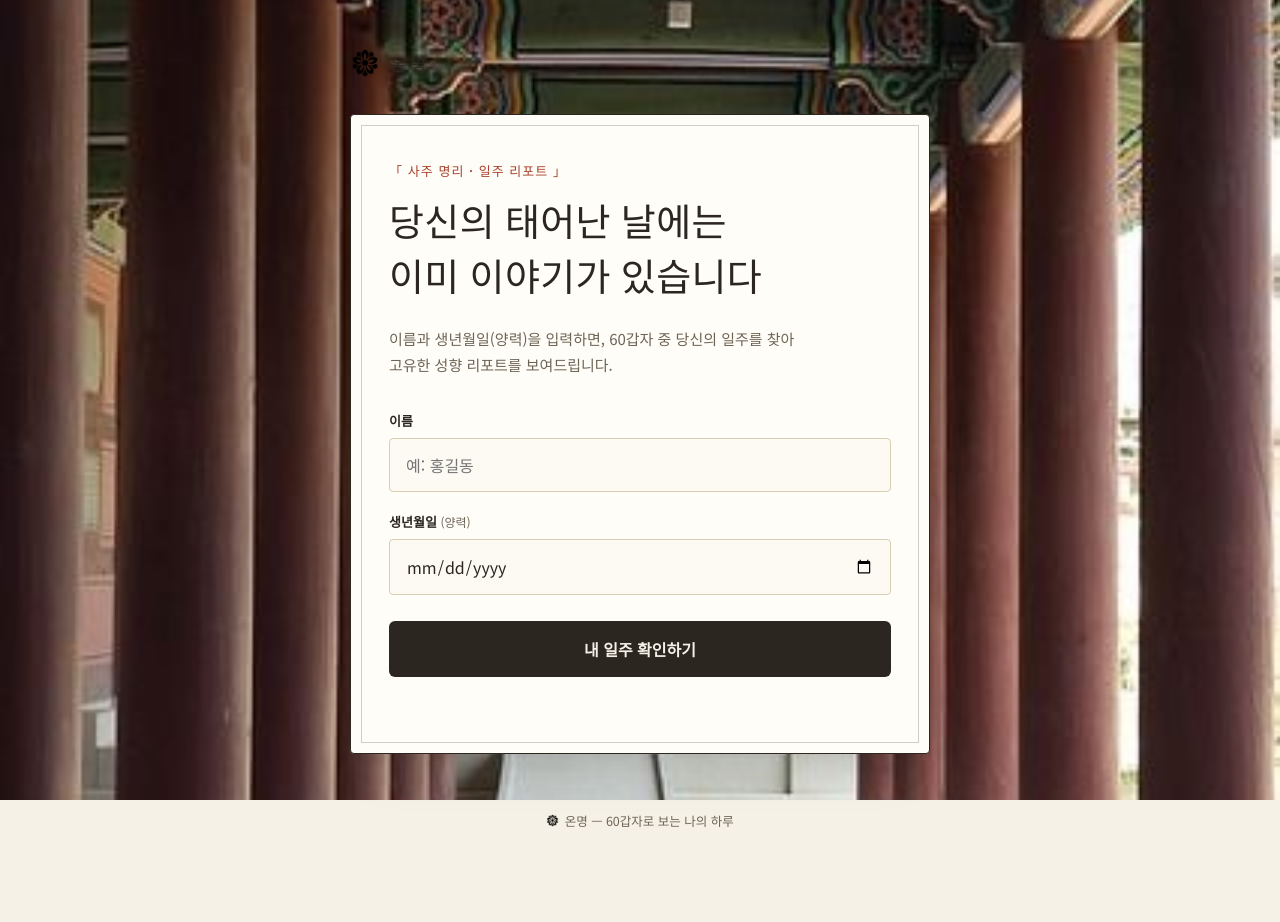
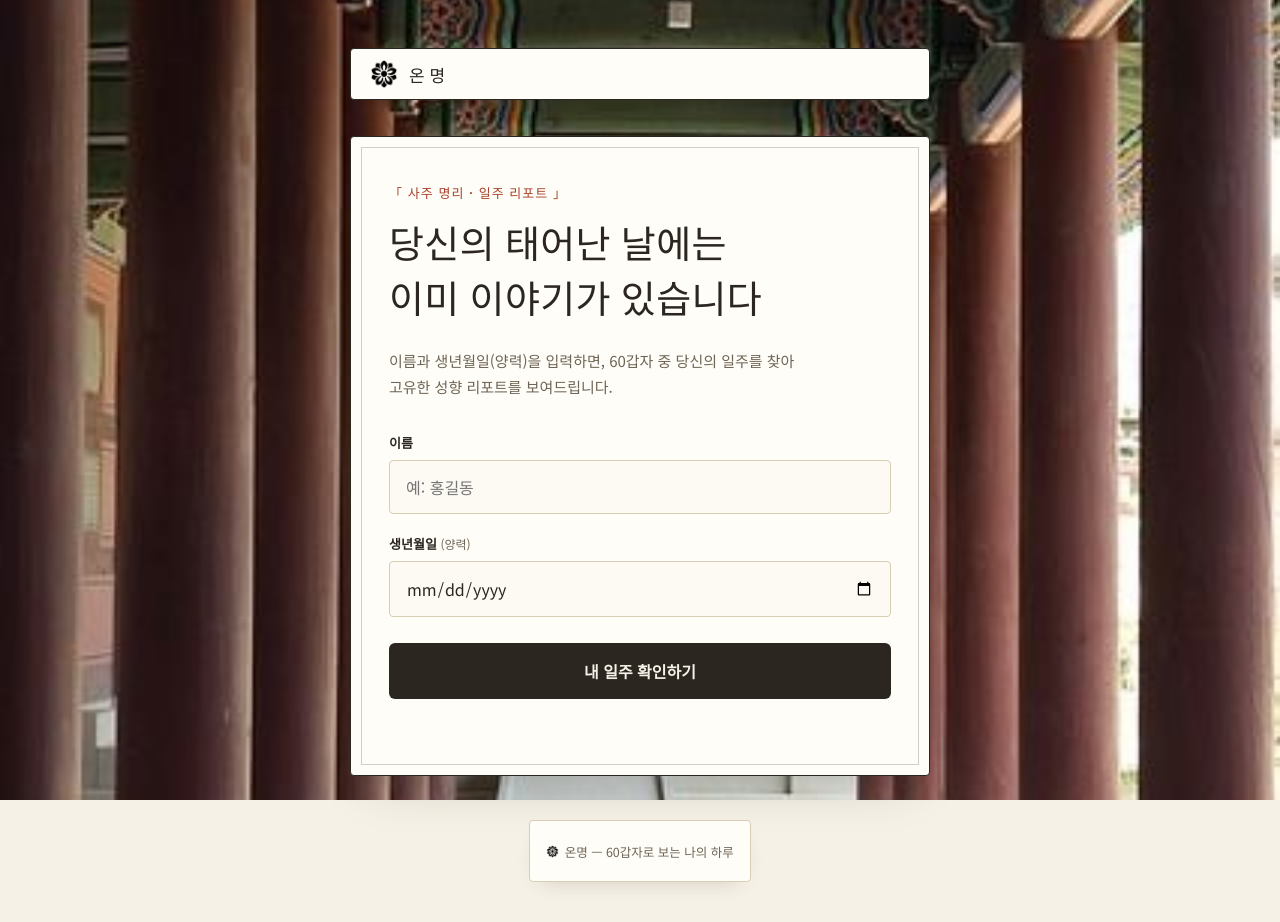
Before and after one commit to wkdrbgus12-art/ONMYEONGilju-report, a plain HTML site: page index.html in a window 1280 px wide. Before the commit the page ends 882 px from the top, so only its background shows below. Drawn offline with Linux system fonts and the light colour scheme; a web font is replaced by a local one.

Commit message:
Add files via upload

```diff
--- a/style.css
+++ b/style.css
@@ -51,10 +51,15 @@ html,body{
 .brand{
   position: relative;
   z-index: 1;
-  display:flex;
+  display: inline-flex;
   align-items:center;
   gap:10px;
   margin-bottom: 36px;
+  background: var(--paper);
+  border: 1px solid var(--ink);
+  border-radius: var(--radius);
+  padding: 10px 18px;
+  box-shadow: 0 8px 24px -12px rgba(42,38,33,0.35);
 }
 .brand-mark{
   height: 30px;
@@ -251,10 +256,18 @@ input[type="text"]:focus, input[type="date"]:focus{
 footer{
   position: relative;
   z-index: 1;
+  display: inline-flex;
+  align-self: center;
+  align-items: center;
   text-align:center;
   color: var(--ink-soft);
   font-size: 12.5px;
   margin-top: 44px;
+  background: var(--paper);
+  border: 1px solid var(--line);
+  border-radius: var(--radius);
+  padding: 8px 16px;
+  box-shadow: 0 8px 24px -14px rgba(42,38,33,0.3);
 }
 .footer-mark{
   height: 13px;
```
